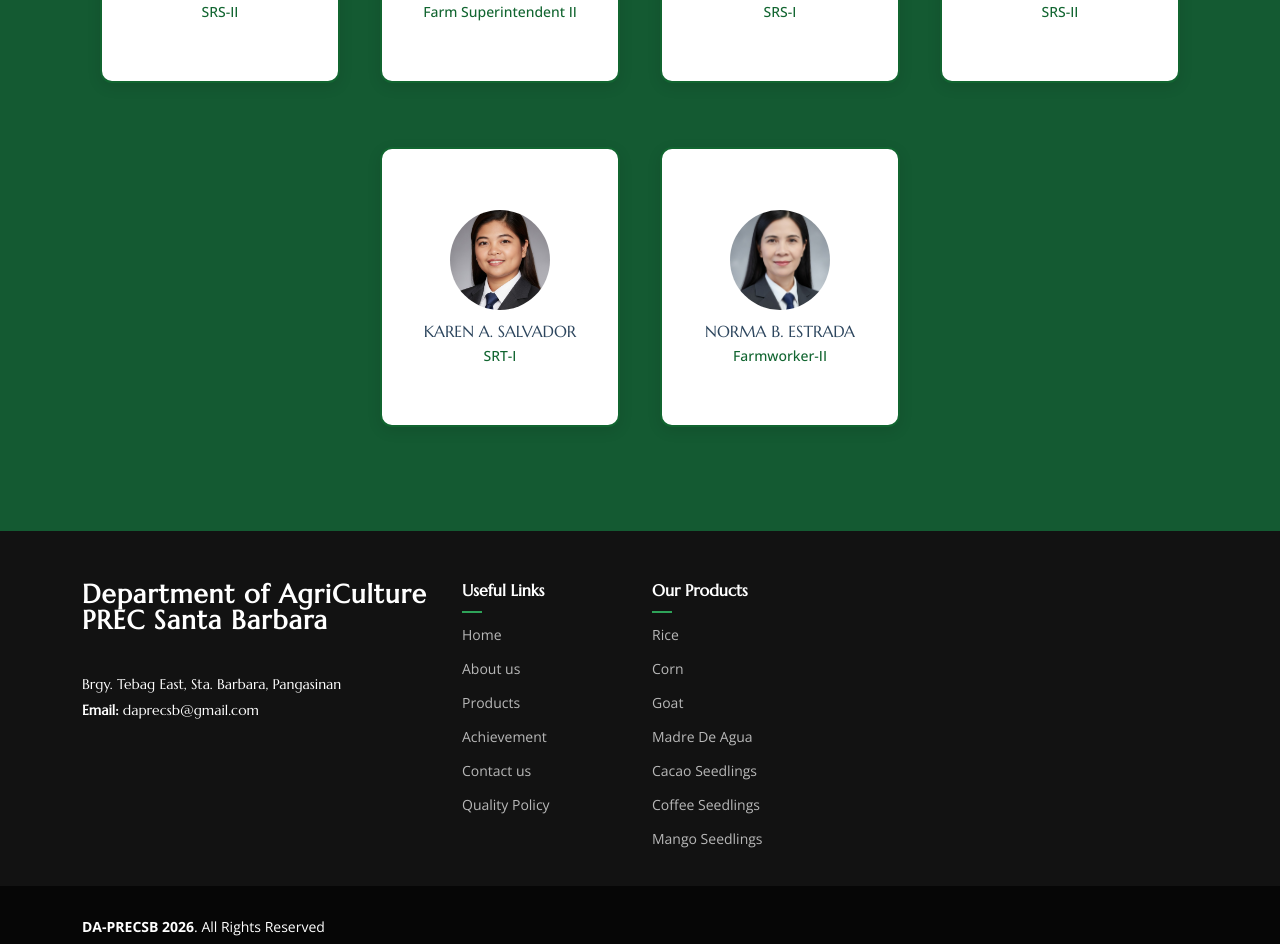
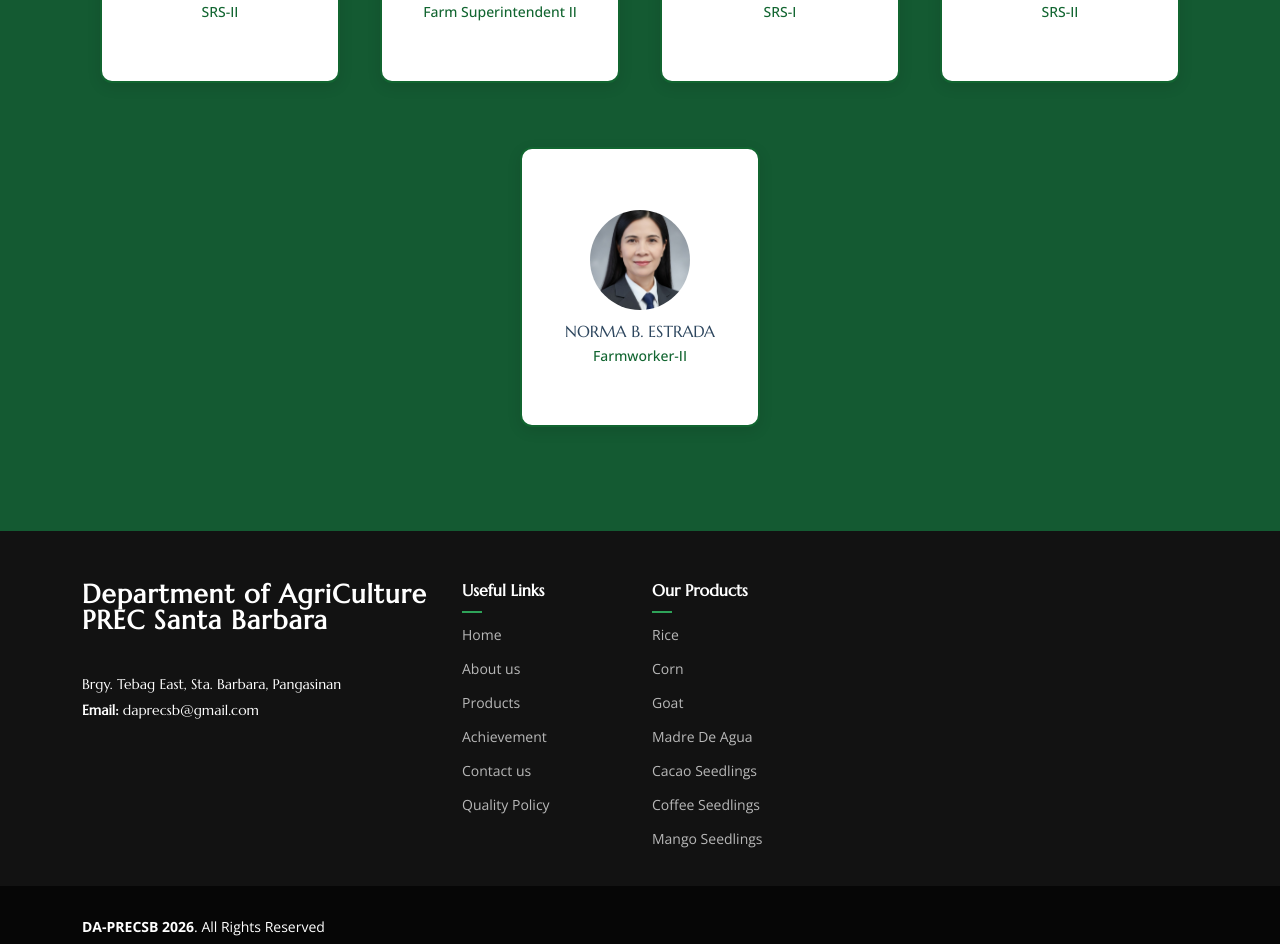
Before and after one commit to polhrvy/da-prec-sb, a website: page organizational_chart.html in a window 1280 px wide. Shown: the part 2188-3132 px from the top of the page. Drawn offline with nearby package versions, Linux system fonts and the light colour scheme.

Commit message:
final na talaga

```diff
--- a/assets/js/main.js
+++ b/assets/js/main.js
@@ -191,7 +191,7 @@
 
   /**
    * DA-PREC Auto-Speech, White Text Animation & Voice Controls
-   */
+
   function initAboutSpeech() {
     const contentDiv = document.getElementById("about-content");
     if (!contentDiv) return;
@@ -296,4 +296,5 @@
   }
 
   window.addEventListener("load", initAboutSpeech);
+  */
 })();
--- a/organizational_chart.html
+++ b/organizational_chart.html
@@ -197,12 +197,6 @@
             </div>
 
             <div class="org-card">
-              <img src="assets/img/team/Karen.jpg" />
-              <h3>KAREN A. SALVADOR</h3>
-              <span>SRT-I</span>
-            </div>
-
-            <div class="org-card">
               <img src="assets/img/team/Norma.jpg" />
               <h3>NORMA B. ESTRADA</h3>
               <span>Farmworker-II</span>
```
Also changed, not shown: about.html (+2 -0 lines).
